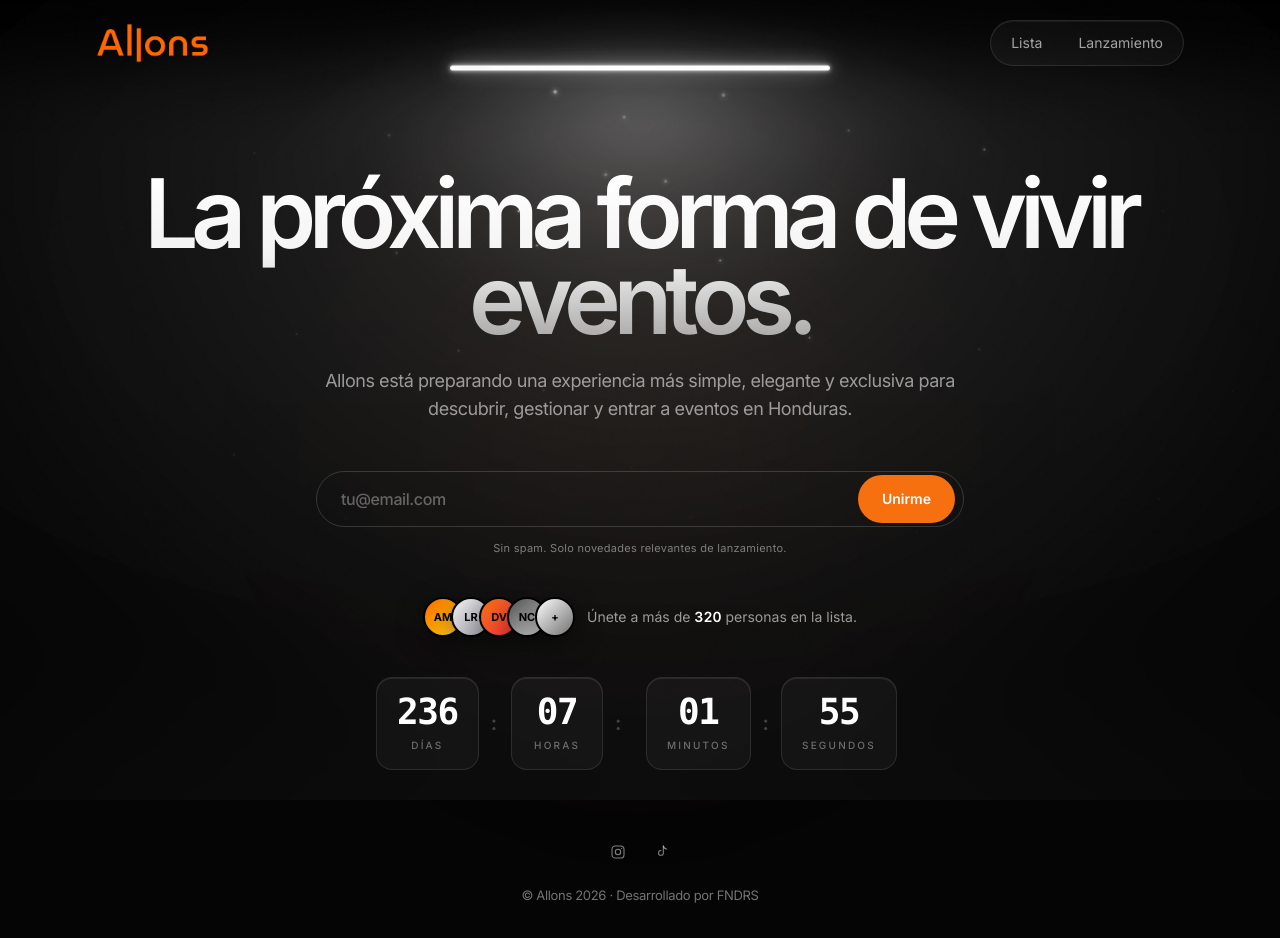
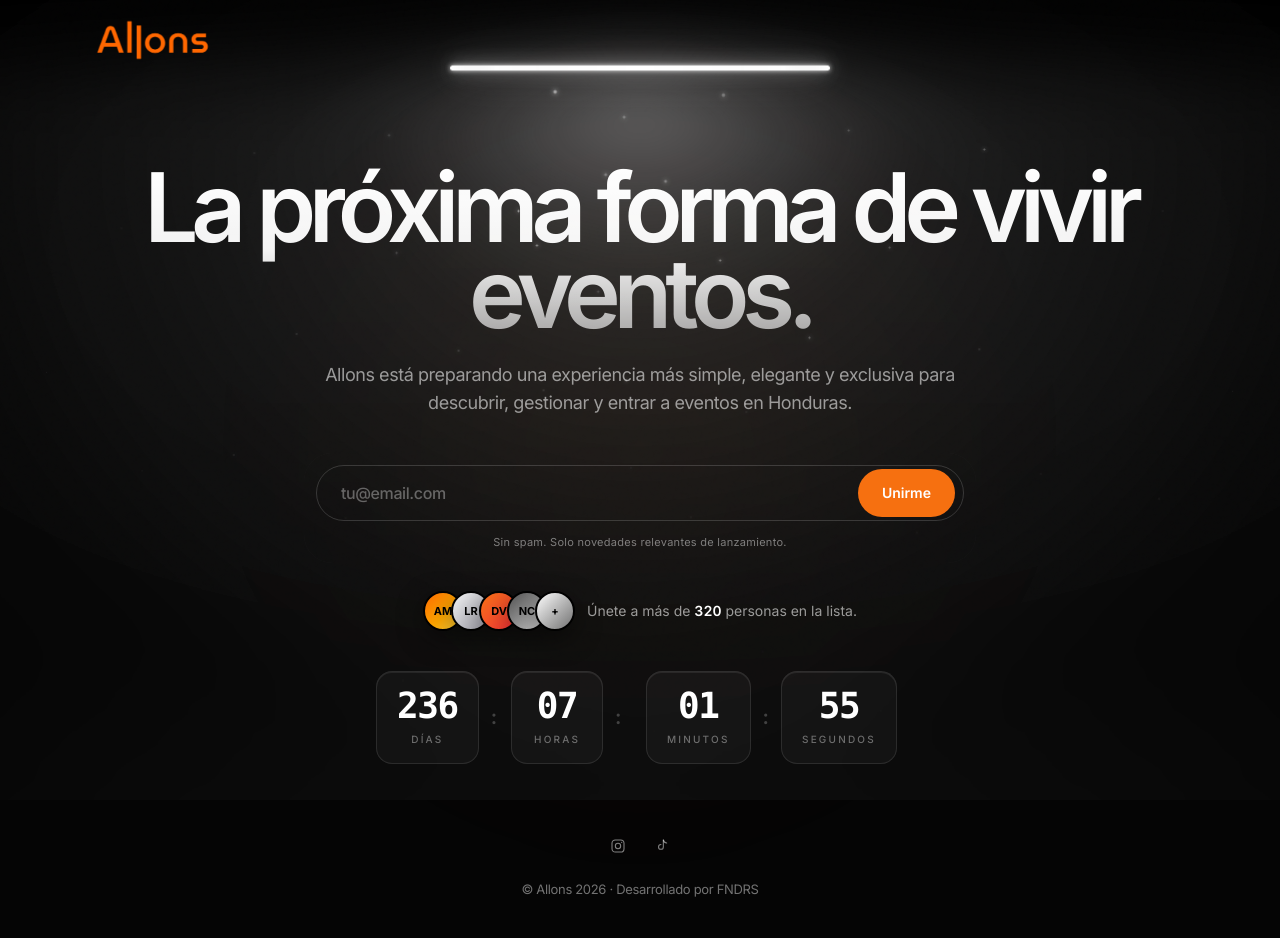
Before and after one commit to FNDRS/allons-waitlist, a Next.js app: page / in a window 1280 px wide. Shown: the top 938 px of the page. Built offline with nearby package versions, Linux system fonts and the light colour scheme; no server answers.

Commit message:
refactor(HeroNav): remove unused navigation links to streamline the component and improve overall layout clarity.

```diff
--- a/src/components/HeroNav.tsx
+++ b/src/components/HeroNav.tsx
@@ -7,24 +7,6 @@ export function HeroNav() {
       <Link href="/" aria-label="Allons inicio" className="inline-flex items-center">
         <AllonsLogo className="h-9 w-auto sm:h-10" variant="dark" />
       </Link>
-
-      <nav
-        aria-label="Navegación principal"
-        className="hidden items-center gap-1 rounded-full border border-white/10 bg-white/[0.035] p-1 text-sm text-white/62 shadow-[inset_0_1px_0_rgba(255,255,255,0.06)] sm:flex"
-      >
-        <a
-          href="#lista"
-          className="rounded-full px-4 py-2 transition-colors hover:bg-white/8 hover:text-white"
-        >
-          Lista
-        </a>
-        <a
-          href="#lanzamiento"
-          className="rounded-full px-4 py-2 transition-colors hover:bg-white/8 hover:text-white"
-        >
-          Lanzamiento
-        </a>
-      </nav>
     </header>
   );
 }
```
